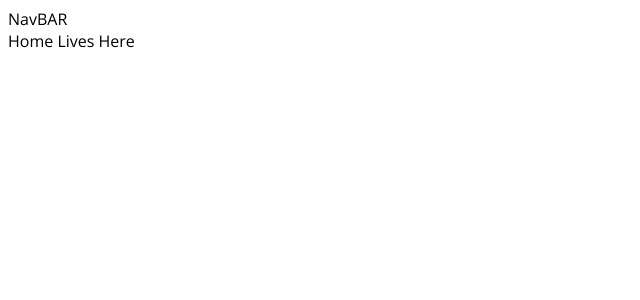
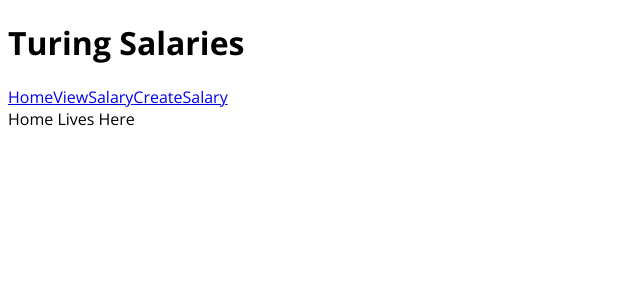
Before and after one commit to jasonhughes1/Turing-Salaries, a React (Create React App) app in the folder turing-salaries/client/: page / in a window 1280 px wide. Shown: the top 300 px of the page, without its empty margins (0-640 px from the left). Built offline with nearby package versions, Linux system fonts and the light colour scheme.

Commit message:
Router up and runnign

```diff
--- a/turing-salaries/client/src/Components/App/App.js
+++ b/turing-salaries/client/src/Components/App/App.js
@@ -3,6 +3,8 @@ import './App.css';
 import { Route } from 'react-router-dom';
 import NavBar from '../NavBar/NavBar';
 import Home from '../Home/Home';
+import ViewSalary from '../ViewSalary/ViewSalary';
+import CreateSalary from '../CreateSalary/CreateSalary';
 
 
 class App extends Component {
@@ -11,6 +13,8 @@ class App extends Component {
       <div className="App">
         <Route path='/' component={NavBar} key='NavBar'/>
         <Route exact path='/' component={Home} key='Home' />
+        <Route exact path='/viewsalary' component={ViewSalary} key='ViewSalary' />
+        <Route exact path='/createsalary' component={CreateSalary} key='CreateSalary' />
       </div>
     );
   }
--- /dev/null
+++ b/turing-salaries/client/src/Components/CreateSalary/CreateSalary.js
@@ -0,0 +1,11 @@
+import React, { Component } from 'react';
+
+class CreateSalary extends Component {
+  render() {
+    return (
+      <div>CreateSalary Lives Here</div>
+    )
+  }
+}
+
+export default CreateSalary;
--- a/turing-salaries/client/src/Components/NavBar/NavBar.js
+++ b/turing-salaries/client/src/Components/NavBar/NavBar.js
@@ -1,9 +1,16 @@
 import React, { Component } from 'react';
+import { NavLink } from 'react-router-dom';
 
 class NavBar extends Component {
   render() {
+
     return (
-      <div>NavBAR</div>
+      <div className='nav-bar'>
+    <h1 className='main-header'>Turing Salaries</h1>
+    <NavLink className='nav' exact to='/'>Home</NavLink>
+    <NavLink className='nav' to='/viewsalary'>ViewSalary</NavLink>
+    <NavLink className='nav' to='/createsalary'>CreateSalary</NavLink>
+  </div>
     )
   }
 }
--- /dev/null
+++ b/turing-salaries/client/src/Components/ViewSalary/ViewSalary.js
@@ -0,0 +1,11 @@
+import React, { Component } from 'react';
+
+class ViewSalary extends Component {
+  render() {
+    return (
+      <div>ViewSalary Lives Here</div>
+    )
+  }
+}
+
+export default ViewSalary;
```
Also changed, not shown: turing-salaries/client/src/Components/CreateSalary/CreateSalary.css (added), turing-salaries/client/src/Components/ViewSalary/ViewSalary.css (added).
